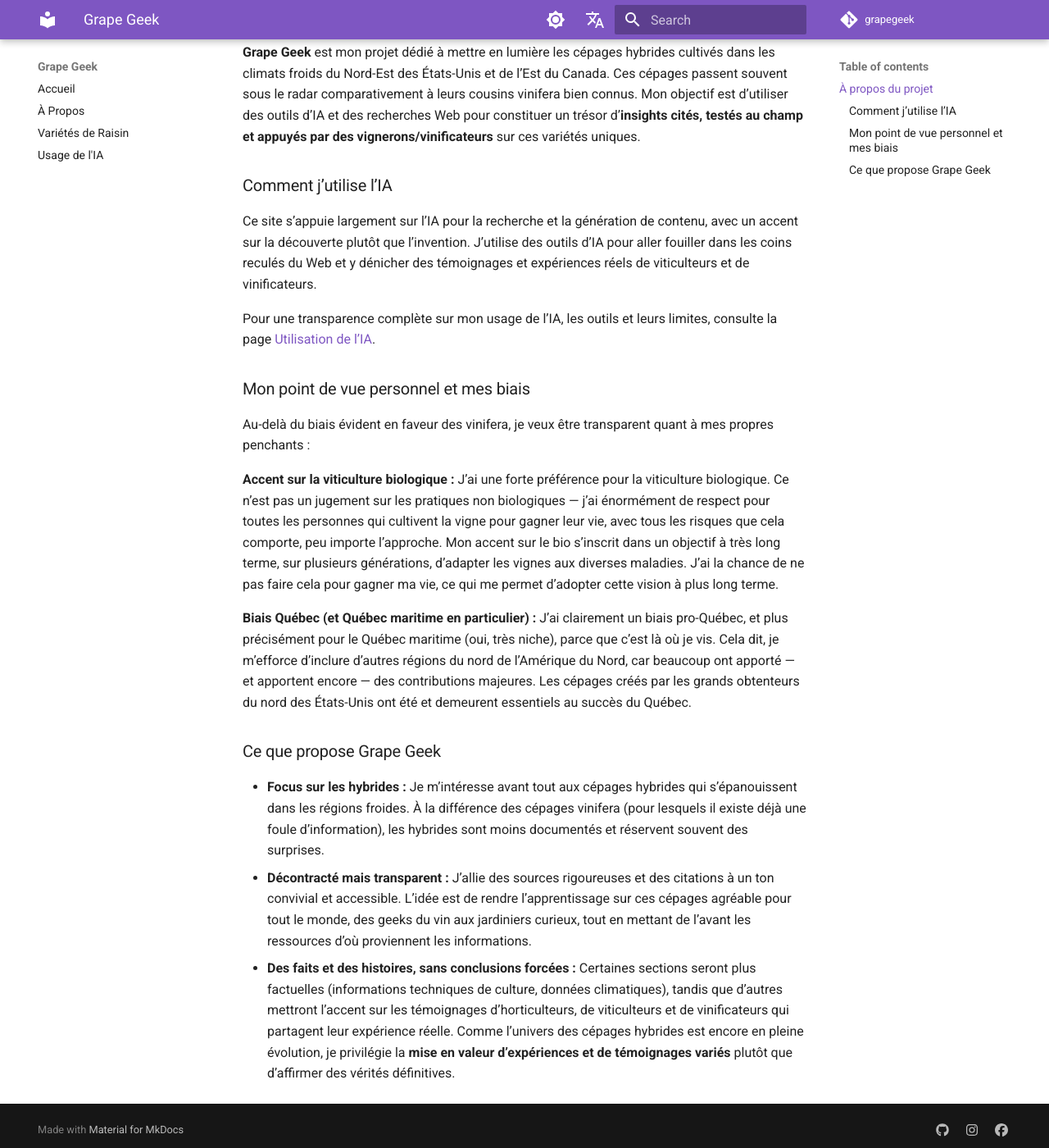
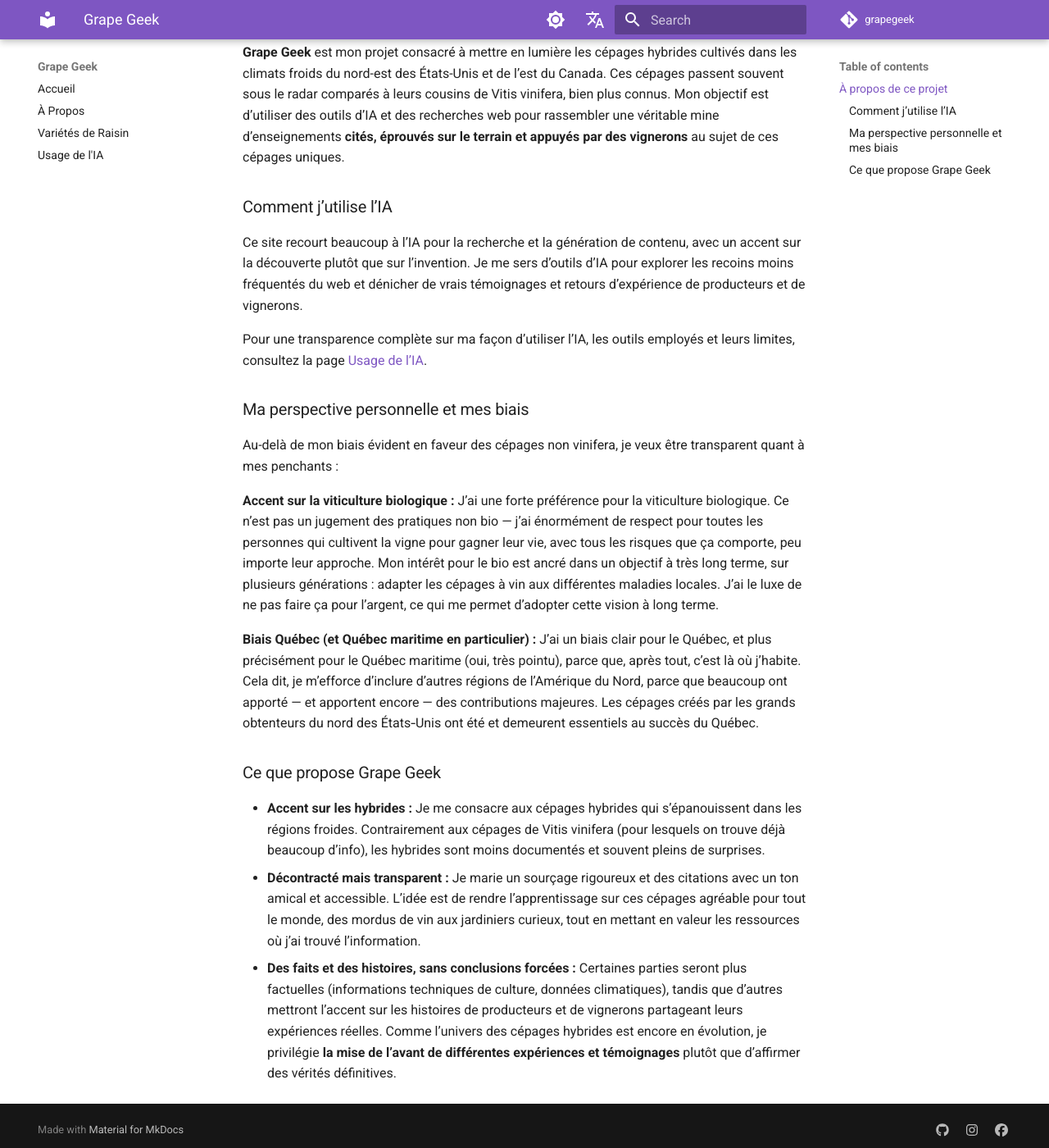
Before and after one commit to p-gag/grapegeek, an MkDocs documentation site: the page built from docs/fr/a-propos.md, in a window 1280 px wide and 1400 px high, scrolled down 245 px. Shown: the whole window at 82% size. Built offline with MkDocs 1.6.1 and Material for MkDocs 9.7.7, drawn with Linux system fonts in a browser that asks for light colours; comment, search, counter and statistics services are not loaded.

Commit message:
Polish about page content and sync French translation
- Fix "vinifera bias" to "non-vinifera bias" for clarity
- Improve wording about local diseases adaptation goal
- Update French translation with refined language and proper link

🤖 Generated with [Claude Code](https://claude.ai/code)

Co-Authored-By: Claude <noreply@anthropic.com>

```diff
--- a/docs/fr/a-propos.md
+++ b/docs/fr/a-propos.md
@@ -7,26 +7,26 @@ translated_date: '2025-12-07'
 
 Bienvenue sur **Grape Geek**! 🍇
 
-## À propos du projet
+## À propos de ce projet
 
-**Grape Geek** est mon projet dédié à mettre en lumière les cépages hybrides cultivés dans les climats froids du Nord-Est des États-Unis et de l’Est du Canada. Ces cépages passent souvent sous le radar comparativement à leurs cousins vinifera bien connus. Mon objectif est d’utiliser des outils d’IA et des recherches Web pour constituer un trésor d’**insights cités, testés au champ et appuyés par des vignerons/vinificateurs** sur ces variétés uniques.
+**Grape Geek** est mon projet consacré à mettre en lumière les cépages hybrides cultivés dans les climats froids du nord-est des États-Unis et de l’est du Canada. Ces cépages passent souvent sous le radar comparés à leurs cousins de Vitis vinifera, bien plus connus. Mon objectif est d’utiliser des outils d’IA et des recherches web pour rassembler une véritable mine d’enseignements **cités, éprouvés sur le terrain et appuyés par des vignerons** au sujet de ces cépages uniques.
 
 ### Comment j’utilise l’IA
 
-Ce site s’appuie largement sur l’IA pour la recherche et la génération de contenu, avec un accent sur la découverte plutôt que l’invention. J’utilise des outils d’IA pour aller fouiller dans les coins reculés du Web et y dénicher des témoignages et expériences réels de viticulteurs et de vinificateurs.
+Ce site recourt beaucoup à l’IA pour la recherche et la génération de contenu, avec un accent sur la découverte plutôt que sur l’invention. Je me sers d’outils d’IA pour explorer les recoins moins fréquentés du web et dénicher de vrais témoignages et retours d’expérience de producteurs et de vignerons.
 
-Pour une transparence complète sur mon usage de l’IA, les outils et leurs limites, consulte la page [Utilisation de l’IA](/ai-usage/).
+Pour une transparence complète sur ma façon d’utiliser l’IA, les outils employés et leurs limites, consultez la page [Usage de l’IA](/usage-ia/).
 
-### Mon point de vue personnel et mes biais
+### Ma perspective personnelle et mes biais
 
-Au-delà du biais évident en faveur des vinifera, je veux être transparent quant à mes propres penchants :
+Au-delà de mon biais évident en faveur des cépages non vinifera, je veux être transparent quant à mes penchants :
 
-**Accent sur la viticulture biologique :** J’ai une forte préférence pour la viticulture biologique. Ce n’est pas un jugement sur les pratiques non biologiques — j’ai énormément de respect pour toutes les personnes qui cultivent la vigne pour gagner leur vie, avec tous les risques que cela comporte, peu importe l’approche. Mon accent sur le bio s’inscrit dans un objectif à très long terme, sur plusieurs générations, d’adapter les vignes aux diverses maladies. J’ai la chance de ne pas faire cela pour gagner ma vie, ce qui me permet d’adopter cette vision à plus long terme.
+**Accent sur la viticulture biologique :** J’ai une forte préférence pour la viticulture biologique. Ce n’est pas un jugement des pratiques non bio — j’ai énormément de respect pour toutes les personnes qui cultivent la vigne pour gagner leur vie, avec tous les risques que ça comporte, peu importe leur approche. Mon intérêt pour le bio est ancré dans un objectif à très long terme, sur plusieurs générations : adapter les cépages à vin aux différentes maladies locales. J’ai le luxe de ne pas faire ça pour l’argent, ce qui me permet d’adopter cette vision à long terme.
 
-**Biais Québec (et Québec maritime en particulier) :** J’ai clairement un biais pro-Québec, et plus précisément pour le Québec maritime (oui, très niche), parce que c’est là où je vis. Cela dit, je m’efforce d’inclure d’autres régions du nord de l’Amérique du Nord, car beaucoup ont apporté — et apportent encore — des contributions majeures. Les cépages créés par les grands obtenteurs du nord des États-Unis ont été et demeurent essentiels au succès du Québec.
+**Biais Québec (et Québec maritime en particulier) :** J’ai un biais clair pour le Québec, et plus précisément pour le Québec maritime (oui, très pointu), parce que, après tout, c’est là où j’habite. Cela dit, je m’efforce d’inclure d’autres régions de l’Amérique du Nord, parce que beaucoup ont apporté — et apportent encore — des contributions majeures. Les cépages créés par les grands obtenteurs du nord des États‑Unis ont été et demeurent essentiels au succès du Québec.
 
 ### Ce que propose Grape Geek
 
-* **Focus sur les hybrides :** Je m’intéresse avant tout aux cépages hybrides qui s’épanouissent dans les régions froides. À la différence des cépages vinifera (pour lesquels il existe déjà une foule d’information), les hybrides sont moins documentés et réservent souvent des surprises.
-* **Décontracté mais transparent :** J’allie des sources rigoureuses et des citations à un ton convivial et accessible. L’idée est de rendre l’apprentissage sur ces cépages agréable pour tout le monde, des geeks du vin aux jardiniers curieux, tout en mettant de l’avant les ressources d’où proviennent les informations.
-* **Des faits et des histoires, sans conclusions forcées :** Certaines sections seront plus factuelles (informations techniques de culture, données climatiques), tandis que d’autres mettront l’accent sur les témoignages d’horticulteurs, de viticulteurs et de vinificateurs qui partagent leur expérience réelle. Comme l’univers des cépages hybrides est encore en pleine évolution, je privilégie la **mise en valeur d’expériences et de témoignages variés** plutôt que d’affirmer des vérités définitives.
+* **Accent sur les hybrides :** Je me consacre aux cépages hybrides qui s’épanouissent dans les régions froides. Contrairement aux cépages de Vitis vinifera (pour lesquels on trouve déjà beaucoup d’info), les hybrides sont moins documentés et souvent pleins de surprises.
+* **Décontracté mais transparent :** Je marie un sourçage rigoureux et des citations avec un ton amical et accessible. L’idée est de rendre l’apprentissage sur ces cépages agréable pour tout le monde, des mordus de vin aux jardiniers curieux, tout en mettant en valeur les ressources où j’ai trouvé l’information.
+* **Des faits et des histoires, sans conclusions forcées :** Certaines parties seront plus factuelles (informations techniques de culture, données climatiques), tandis que d’autres mettront l’accent sur les histoires de producteurs et de vignerons partageant leurs expériences réelles. Comme l’univers des cépages hybrides est encore en évolution, je privilégie **la mise de l’avant de différentes expériences et témoignages** plutôt que d’affirmer des vérités définitives.
```
Also changed, not shown: other parts of docs/fr/a-propos.md (+1 -1 lines), docs/about.md (+2 -2 lines).
